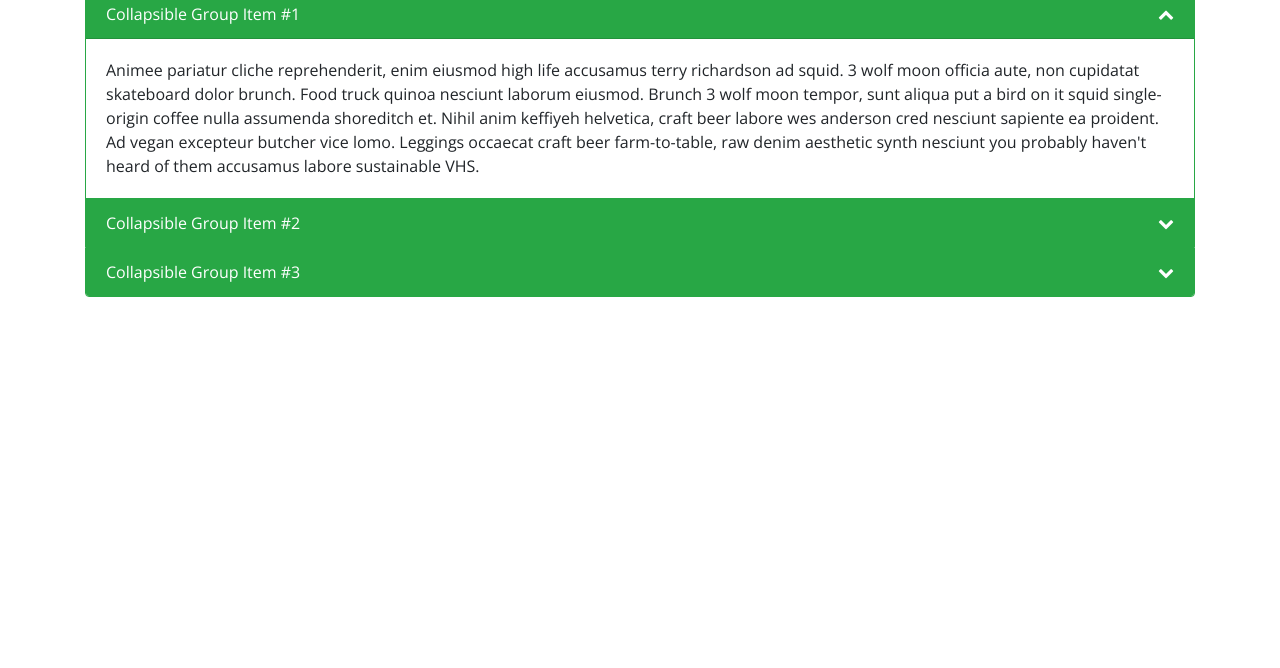
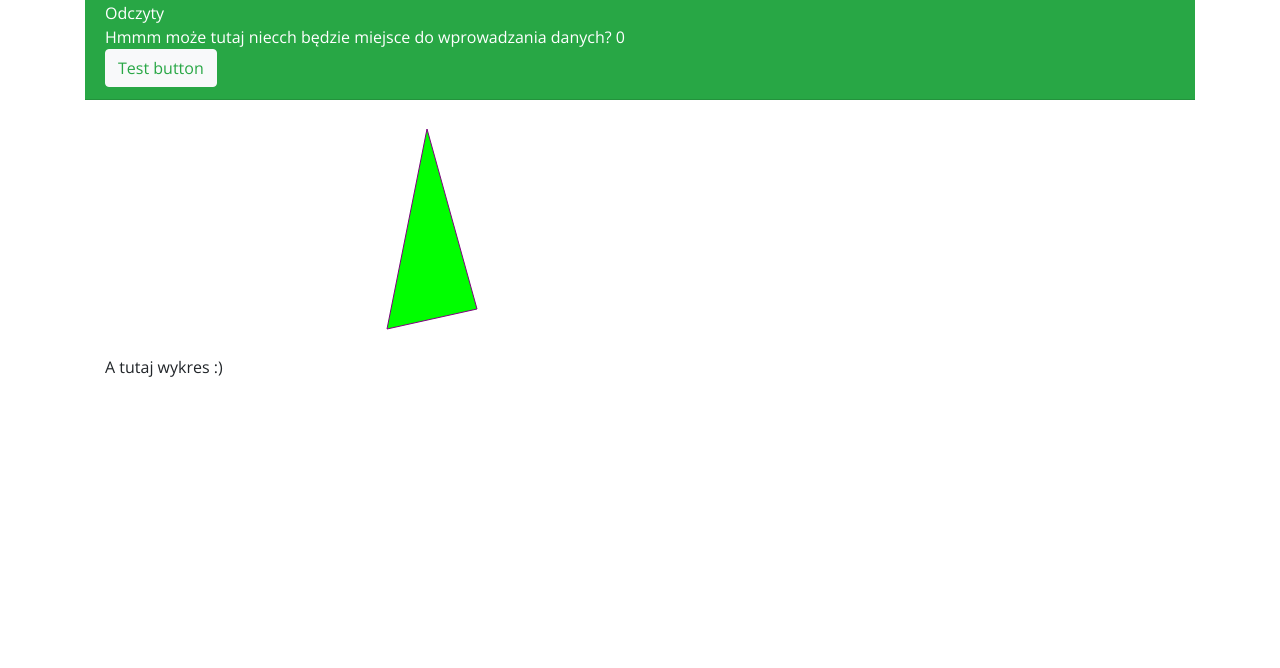
Before and after one commit to Wasiollo/MBI, a website built with webpack: page src/index.html in a window 1280 px wide. Shown: the part 132-800 px from the top of the page. Built offline with nearby package versions, Linux system fonts and the light colour scheme; some packages are replaced by stand-ins of ours.

Commit message:
* added d3.js * added basic chart component * simple ui modifications

```diff
--- a/package.json
+++ b/package.json
@@ -37,6 +37,7 @@
     "angular": "1.7.8",
     "angular-ui-router": "1.0.22",
     "bootstrap": "4.3.1",
+    "d3": "^5.15.0",
     "font-awesome": "4.7.0",
     "jquery": "3.3.1",
     "popper.js": "1.14.7"
--- a/src/app.components.js
+++ b/src/app.components.js
@@ -2,3 +2,4 @@
 import './components/header';
 import './components/home';
 import './components/user';
+import './components/chart';
--- a/src/app.module.js
+++ b/src/app.module.js
@@ -15,7 +15,8 @@ const appModule = angular
         // application specific modules
         'app.header',
         'app.home',
-        'app.user'
+        'app.user',
+        'app.chart'
     ]);
 
 export default appModule;
--- /dev/null
+++ b/src/components/chart/chart.component.js
@@ -0,0 +1,7 @@
+import template from './chart.html';
+import controller from './chart.controller'
+
+export default {
+    template: template,
+    controller: controller
+};
--- /dev/null
+++ b/src/components/chart/chart.controller.js
@@ -0,0 +1,11 @@
+export default class ChartController {
+    constructor($log) {
+        'ngInject';
+
+        this.$log = $log;
+    }
+
+    $onInit = () => {
+        this.$log.info('Activated Chart View.');
+    };
+}
--- /dev/null
+++ b/src/components/chart/chart.html
@@ -0,0 +1,5 @@
+<svg class="chart" width="860" height="500">
+    <polygon points="200,10 250,190 160,210" style="fill:lime;stroke:purple;stroke-width:1" />
+<!--    FOR TEST :) -->
+
+</svg>
--- /dev/null
+++ b/src/components/chart/index.js
@@ -0,0 +1,9 @@
+import chartComponent from './chart.component';
+
+const headerModule = angular.module('app.chart', []);
+
+// loading components, services, directives, specific to this module.
+headerModule.component('appChart', chartComponent);
+
+// export this module
+export default headerModule;
--- a/src/components/home/home.component.js
+++ b/src/components/home/home.component.js
@@ -3,5 +3,5 @@ import controller from './home.controller';
 
 export default {
     template: template,
-    controller: controller
+    controller: controller,
 };
--- a/src/components/home/home.controller.js
+++ b/src/components/home/home.controller.js
@@ -3,10 +3,16 @@ export default class HomeController {
         'ngInject';
 
         this.$log = $log;
+        this.counter = 0;
     }
 
     $onInit = () => {
         this.heading = 'Obliczanie sekwencji metodą grafu OLC ';
         this.$log.info('Activated Home View.');
     };
+
+    testClick() {
+        this.$log.log('elo');
+        this.counter += 1;
+    }
 }
--- a/src/components/home/home.html
+++ b/src/components/home/home.html
@@ -1,62 +1,22 @@
 <div class="container">
     <h1>{{$ctrl.heading}}</h1>
     <div class="accordion" id="accordion" role="tablist" aria-multiselectable="true">
-        <div class="card border-success">
-            <div class="card-header bg-success text-white btn-link" role="tab" id="headingOne">
-                <div role="button" data-toggle="collapse"
-                     class="accordion-toggle" data-parent="#accordion"
-                     href="#collapseOne" aria-expanded="true"
-                     aria-controls="collapseOne">
-                    Collapsible Group Item #1
+        <div class="card border-0">
+            <div class="card-header bg-success text-white" id="header">
+                <div>
+                    Odczyty
                 </div>
+                <div>
+                    Hmmm może tutaj niecch będzie miejsce do wprowadzania danych? {{$ctrl.counter}}
+                </div>
+                <button class="btn btn-light text-success" ng-click="$ctrl.testClick()">Test button</button>
+
+
             </div>
-            <div id="collapseOne" class="collapse show" role="tabpanel" aria-labelledby="headingOne">
-                <div class="card-body">
-                    Animee pariatur cliche reprehenderit, enim eiusmod high life accusamus terry richardson ad squid. 3 wolf moon officia aute,
-                    non cupidatat skateboard dolor brunch. Food truck quinoa nesciunt laborum eiusmod. Brunch 3 wolf moon tempor, sunt aliqua
-                    put a bird on it squid single-origin coffee nulla assumenda shoreditch et. Nihil anim keffiyeh helvetica, craft beer
-                    labore wes anderson cred nesciunt sapiente ea proident. Ad vegan excepteur butcher vice lomo. Leggings occaecat craft
-                    beer farm-to-table, raw denim aesthetic synth nesciunt you probably haven't heard of them accusamus labore sustainable
-                    VHS.
-                </div>
-            </div>
-        </div>
-        <div class="card border-success">
-            <div class="card-header bg-success text-white btn-link" role="tab" id="headingTwo">
-                <div class="collapsed accordion-toggle" role="button"
-                     data-toggle="collapse" data-parent="#accordion"
-                     href="#collapseTwo" aria-expanded="false" aria-controls="collapseTwo">
-                    Collapsible Group Item #2
-                </div>
-            </div>
-            <div id="collapseTwo" class="collapse" role="tabpanel" aria-labelledby="headingTwo">
-                <div class="card-body">
-                    Anim pariatur cliche reprehenderit, enim eiusmod high life accusamus terry richardson ad squid. 3 wolf moon officia aute,
-                    non cupidatat skateboard dolor brunch. Food truck quinoa nesciunt laborum eiusmod. Brunch 3 wolf moon tempor, sunt aliqua
-                    put a bird on it squid single-origin coffee nulla assumenda shoreditch et. Nihil anim keffiyeh helvetica, craft beer
-                    labore wes anderson cred nesciunt sapiente ea proident. Ad vegan excepteur butcher vice lomo. Leggings occaecat craft
-                    beer farm-to-table, raw denim aesthetic synth nesciunt you probably haven't heard of them accusamus labore sustainable
-                    VHS.
-                </div>
-            </div>
-        </div>
-        <div class="card border-success">
-            <div class="card-header bg-success text-white btn-link" role="tab" id="headingThree">
-                <div class="collapsed accordion-toggle" role="button"
-                     data-toggle="collapse" data-parent="#accordion" href="#collapseThree"
-                     aria-expanded="false" aria-controls="collapseThree">
-                    Collapsible Group Item #3
-                </div>
-            </div>
-            <div id="collapseThree" class="collapse" role="tabpanel" aria-labelledby="headingThree">
-                <div class="card-body">
-                    Anim pariatur cliche reprehenderit, enim eiusmod high life accusamus terry richardson ad squid. 3 wolf moon officia aute,
-                    non cupidatat skateboard dolor brunch. Food truck quinoa nesciunt laborum eiusmod. Brunch 3 wolf moon tempor, sunt aliqua
-                    put a bird on it squid single-origin coffee nulla assumenda shoreditch et. Nihil anim keffiyeh helvetica, craft beer
-                    labore wes anderson cred nesciunt sapiente ea proident. Ad vegan excepteur butcher vice lomo. Leggings occaecat craft
-                    beer farm-to-table, raw denim aesthetic synth nesciunt you probably haven't heard of them accusamus labore sustainable
-                    VHS.
-                </div>
+            <div class="card-body">
+                A tutaj wykres :)
+                <app-chart></app-chart>
+
             </div>
         </div>
     </div>
```
Also changed, not shown: 1 other file.
